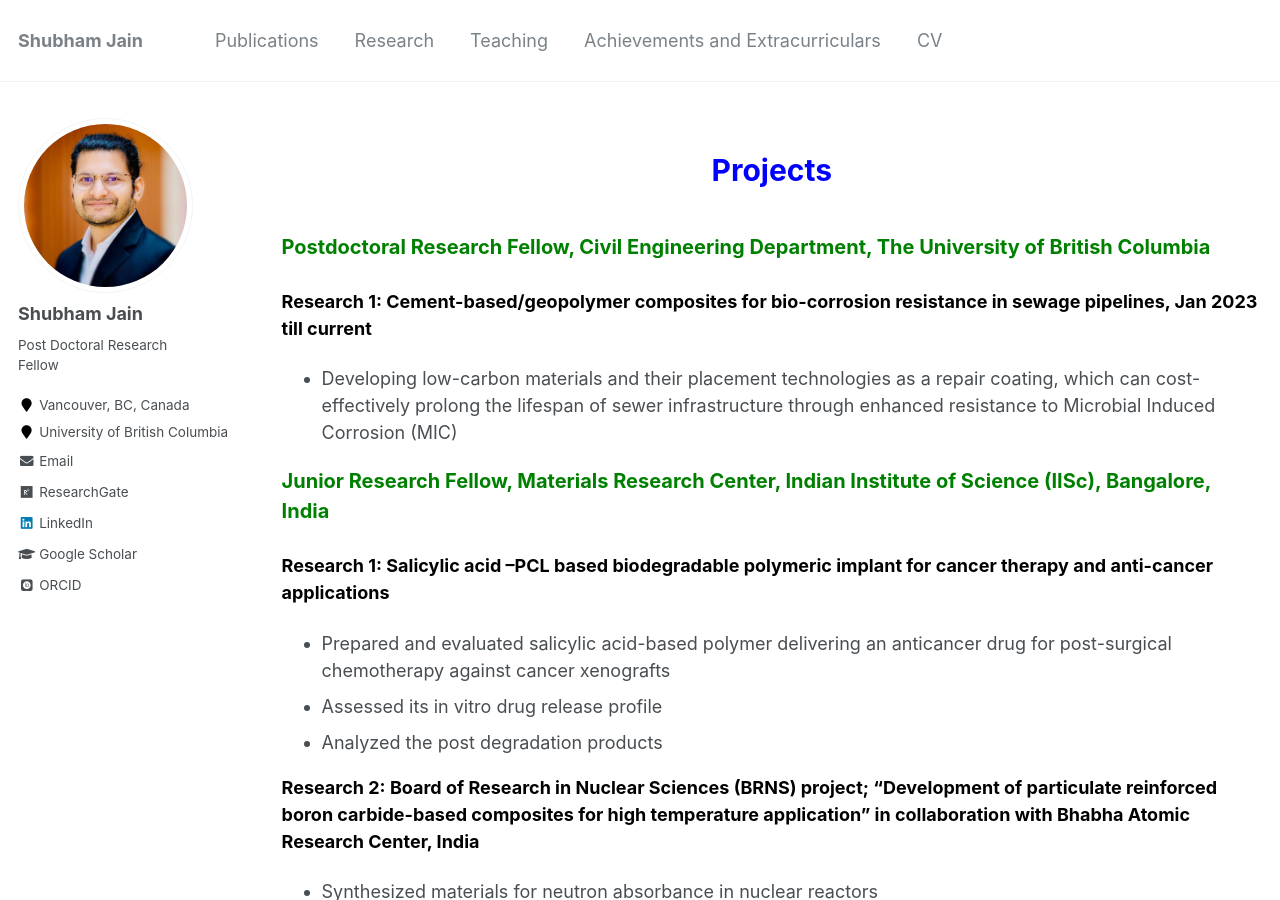
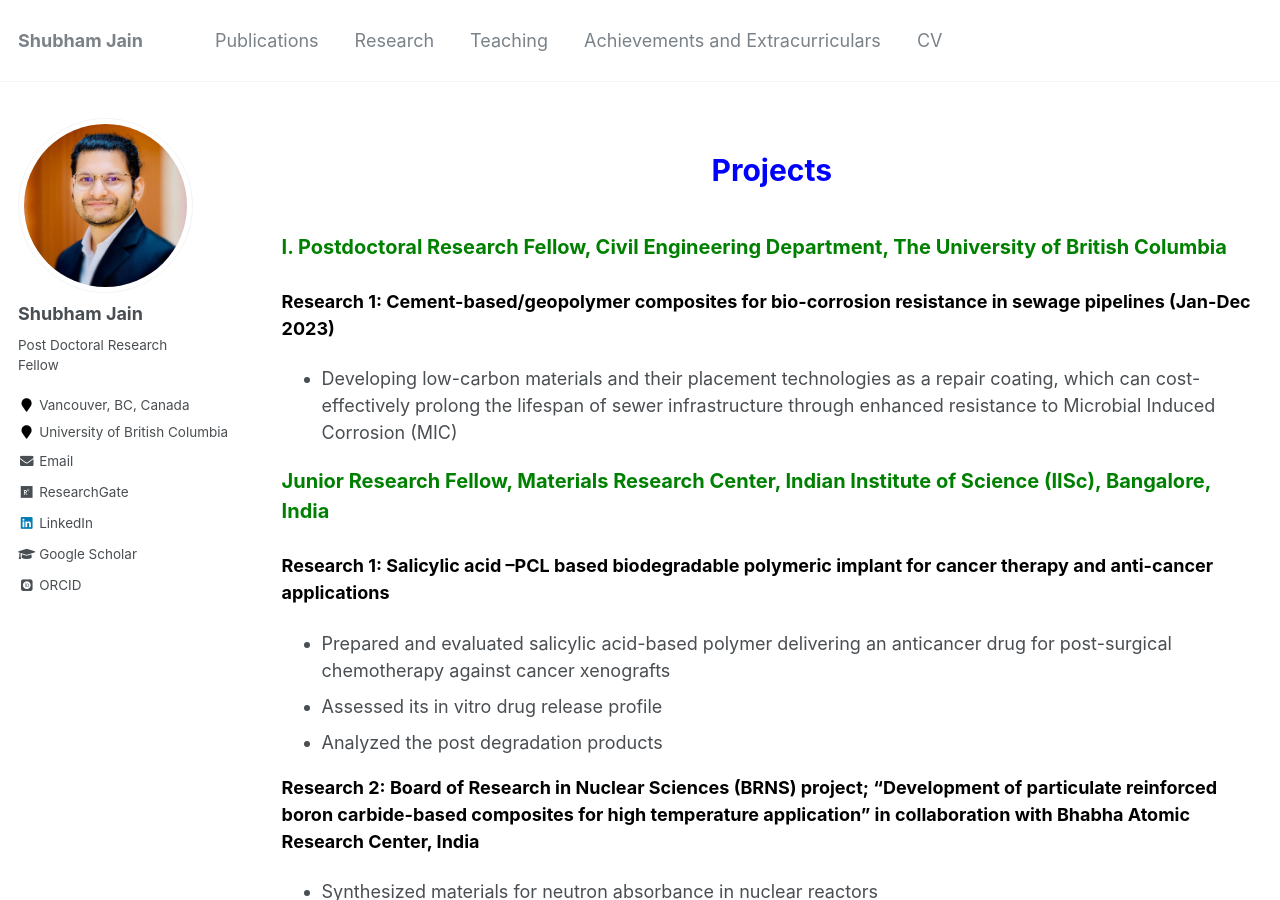
Before and after one commit to shubhamj2611/shubhamj2611.github.io, a Jekyll site: the page built from _pages/research.md, in a window 1280 px wide and 900 px high. Built offline with Jekyll 4.4.1, drawn with Linux system fonts in a browser that asks for light colours; some web fonts are replaced.

Commit message:
Update research.md

```diff
--- a/_pages/research.md
+++ b/_pages/research.md
@@ -6,9 +6,9 @@ author_profile: true
 ---
 <p style="text-align:center; color:Blue; font-size:30px; font-weight:bold;"> Projects </p>
 
-<p style="text-align:left; color: Green; font-size:20px; font-weight:bold;"> Postdoctoral Research Fellow, Civil Engineering Department, The University of British Columbia </p>
+<p style="text-align:left; color: Green; font-size:20px; font-weight:bold;"> I. Postdoctoral Research Fellow, Civil Engineering Department, The University of British Columbia </p>
 
-<p style="text-align:left; color: black; font-size:18px; font-weight:bold;"> Research 1: Cement-based/geopolymer composites for bio-corrosion resistance in sewage pipelines, Jan 2023 till current </p>
+<p style="text-align:left; color: black; font-size:18px; font-weight:bold;"> Research 1: Cement-based/geopolymer composites for bio-corrosion resistance in sewage pipelines (Jan-Dec 2023) </p>
 
 * Developing low-carbon materials and their placement technologies as a repair coating, which can cost-effectively prolong the lifespan of sewer infrastructure through enhanced resistance to Microbial Induced Corrosion (MIC)
 
```
